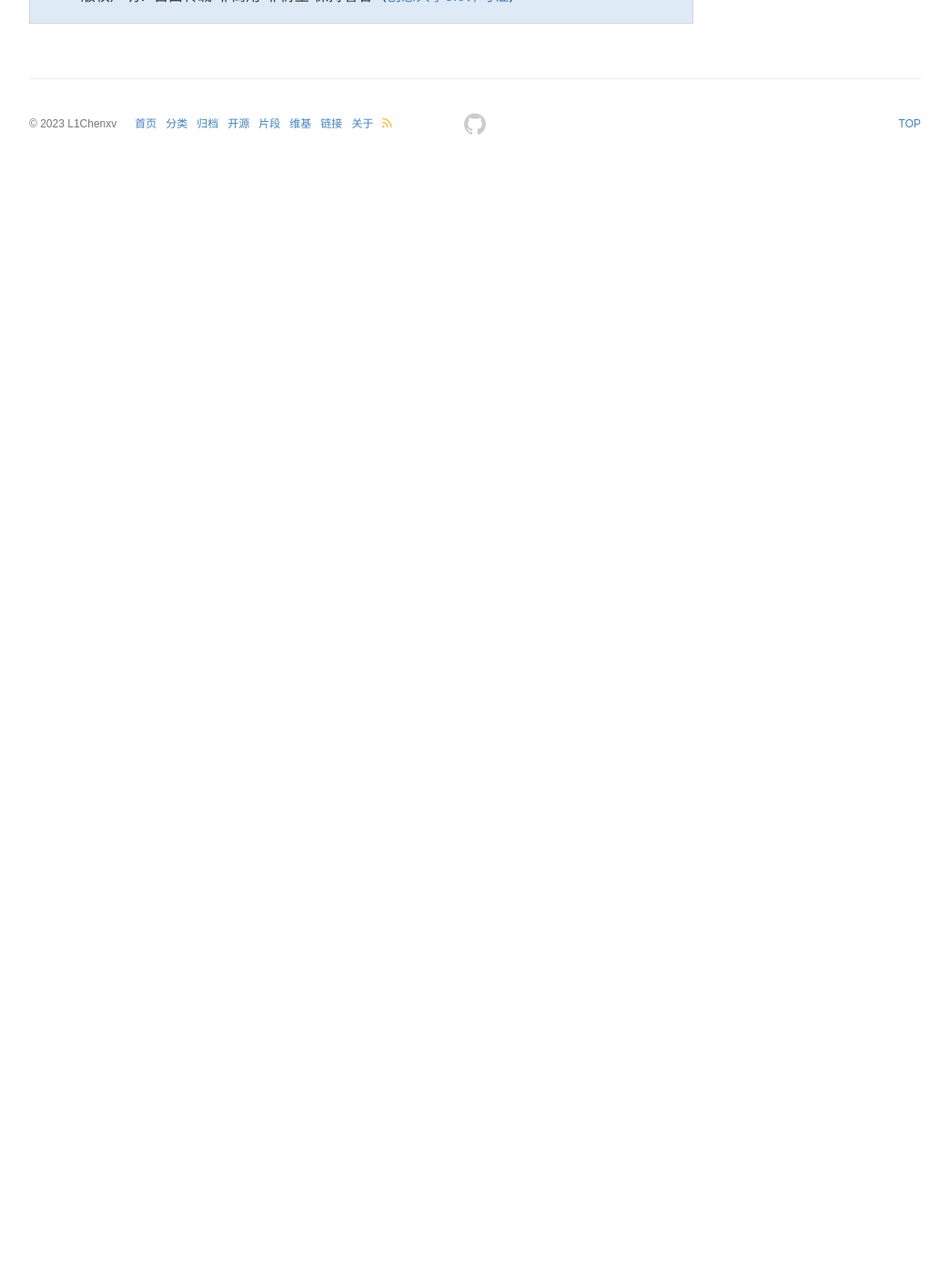
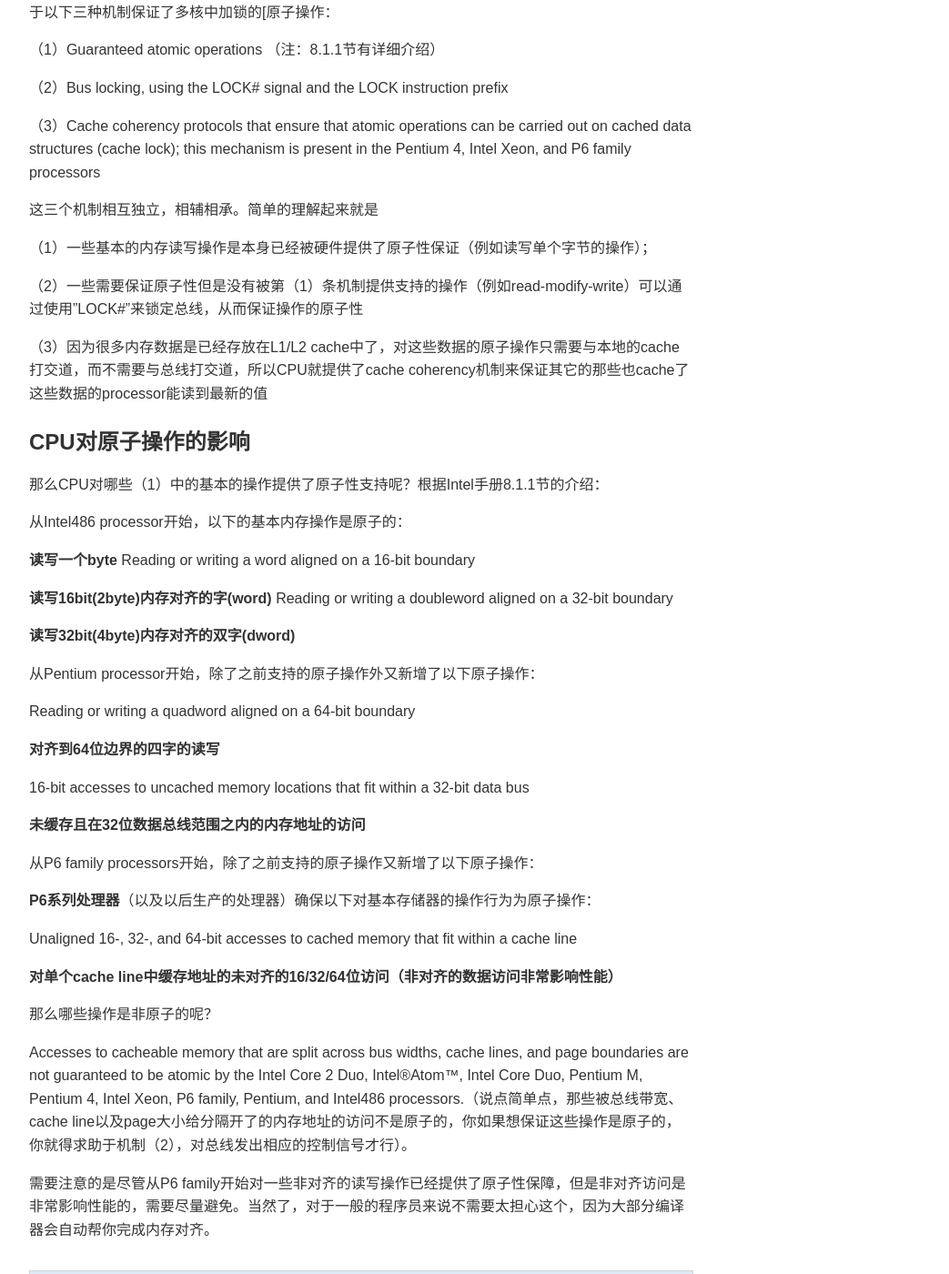
Before and after one commit to L1Chenxv/L1Chenxv.github.io, a Jekyll site: the page built from _posts/2025-05-11-Atomic-write.md, in a window 1280 px wide and 1400 px high, scrolled down 421 px. Shown: the whole window at 91% size, without its empty margins (118-1161 px from the left). Built offline with Jekyll 4.4.1, drawn with Linux system fonts in a browser that asks for light colours; a style sheet for code colours, icons or effects is not loaded; before the commit the page ends 900 px from its top, so only the background shows below that; some of the changed text lies outside the part shown.

Commit message:
add post

```diff
--- a/_posts/2025-05-11-Atomic-write.md
+++ b/_posts/2025-05-11-Atomic-write.md
@@ -1,9 +1,9 @@
 ---
 layout: post
-title:
-categories: [cate1, cate2]
-description: some word here
-keywords: keyword1, keyword2
+title: 从CPU看原子操作
+categories: [OS]
+description: 从CPU看原子操作
+keywords: os, atomic
 mermaid: false
 sequence: false
 flow: false
@@ -12,4 +12,73 @@ mindmap: false
 mindmap2: false
 ---
 
-Content here
+ 所谓原子操作，就是“不可中断的一个或一系列操作”。在多线程程序中，原子操作是一个非常重要的概念，它常常用来实现一些同步机制，同时也是一些常见的多线程Bug的源头。
+
+例如：x++，在不同编译系统中会按多条指令的形式来处理这种语句。从内存中读x的值到寄存器中，对寄存器加1，再把新值写回x所处的内存地址
+
+但今天要讨论的是**每条指令是否可以认为是原子操作**。
+
+要彻底理解这个问题，我们首先需要从硬件讲起。以常见的X86 CPU来说，根据Intel的[参考手册](http://download.intel.com/design/processor/manuals/253668.pdf)，它基于以下三种机制保证了多核中加锁的[原子操作：
+
+（1）Guaranteed atomic operations （注：8.1.1节有详细介绍）
+
+（2）Bus locking, using the LOCK# signal and the LOCK instruction prefix
+
+（3）Cache coherency protocols that ensure that atomic operations can be carried out on cached data structures (cache lock); this mechanism is present in the Pentium 4, Intel Xeon, and P6 family processors
+
+
+
+这三个机制相互独立，相辅相承。简单的理解起来就是
+
+（1）一些基本的内存读写操作是本身已经被硬件提供了原子性保证（例如读写单个字节的操作）；
+
+（2）一些需要保证原子性但是没有被第（1）条机制提供支持的操作（例如read-modify-write）可以通过使用”LOCK#”来锁定总线，从而保证操作的原子性
+
+（3）因为很多内存数据是已经存放在L1/L2 cache中了，对这些数据的原子操作只需要与本地的cache打交道，而不需要与总线打交道，所以CPU就提供了cache coherency机制来保证其它的那些也cache了这些数据的processor能读到最新的值
+
+
+
+### CPU对原子操作的影响
+
+那么CPU对哪些（1）中的基本的操作提供了原子性支持呢？根据Intel手册8.1.1节的介绍：
+
+从Intel486 processor开始，以下的基本内存操作是原子的：
+
+**读写一个byte**
+Reading or writing a word aligned on a 16-bit boundary
+
+**读写16bit(2byte)内存对齐的字(word)**
+Reading or writing a doubleword aligned on a 32-bit boundary
+
+**读写32bit(4byte)内存对齐的双字(dword)**
+
+
+
+从Pentium processor开始，除了之前支持的原子操作外又新增了以下原子操作：
+
+Reading or writing a quadword aligned on a 64-bit boundary
+
+**对齐到64位边界的四字的读写**
+
+16-bit accesses to uncached memory locations that fit within a 32-bit data bus
+
+**未缓存且在32位数据总线范围之内的内存地址的访问**
+
+
+
+从P6 family processors开始，除了之前支持的原子操作又新增了以下原子操作：
+
+**P6系列处理器**（以及以后生产的处理器）确保以下对基本存储器的操作行为为原子操作：
+
+Unaligned 16-, 32-, and 64-bit accesses to cached memory that fit within a cache line
+
+**对单个cache line中缓存地址的未对齐的16/32/64位访问（非对齐的数据访问非常影响性能）**
+
+
+
+那么哪些操作是非原子的呢？
+
+Accesses to cacheable memory that are split across bus widths, cache lines, and page boundaries are not guaranteed to be atomic by the Intel Core 2 Duo, Intel®Atom™, Intel Core Duo, Pentium M, Pentium 4, Intel Xeon, P6 family, Pentium, and
+Intel486 processors.（说点简单点，那些被总线带宽、cache line以及page大小给分隔开了的内存地址的访问不是原子的，你如果想保证这些操作是原子的，你就得求助于机制（2），对总线发出相应的控制信号才行）。
+
+需要注意的是尽管从P6 family开始对一些非对齐的读写操作已经提供了原子性保障，但是非对齐访问是非常影响性能的，需要尽量避免。当然了，对于一般的程序员来说不需要太担心这个，因为大部分编译器会自动帮你完成内存对齐。
```
